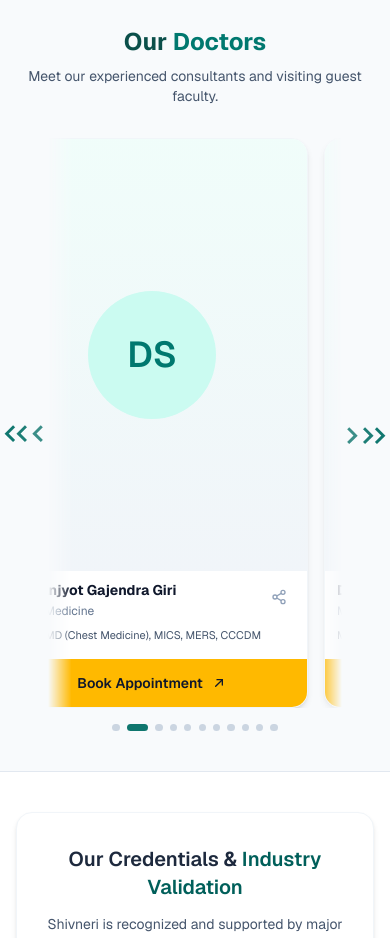
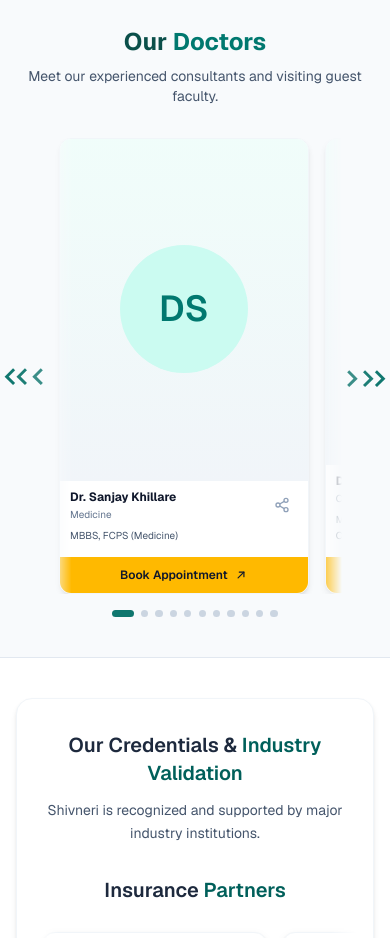
Before and after one commit to rp98nt/shivnerihospital, a Next.js app: page / in a window 390 px wide. Shown: the part 1620-2558 px from the top of the page. Built offline with nearby package versions, Linux system fonts and the light colour scheme; no server answers; the database is empty.

Commit message:
fix: reduce mobile doctor carousel card size by 20%.

```diff
--- a/components/doctor-card.tsx
+++ b/components/doctor-card.tsx
@@ -19,14 +19,32 @@ export function DoctorCard({
   photoUrl,
   layout = "carousel",
 }: DoctorCardProps) {
-  const widthClassName =
-    layout === "carousel"
-      ? "w-[19.5rem] shrink-0 sm:w-[21rem]"
-      : "w-full";
+  const isCarousel = layout === "carousel";
+  const widthClassName = isCarousel
+    ? "w-[15.6rem] shrink-0 sm:w-[21rem]"
+    : "w-full";
+  const shellClassName = isCarousel
+    ? "min-h-[28.5rem] rounded-xl sm:min-h-[35.625rem] sm:rounded-2xl"
+    : "min-h-[35.625rem] rounded-2xl";
+  const contentClassName = isCarousel
+    ? "px-2.5 py-2 sm:px-4 sm:py-3"
+    : "px-3 py-2.5 sm:px-4 sm:py-3";
+  const nameClassName = isCarousel
+    ? "text-xs font-bold leading-snug text-slate-900 sm:text-sm"
+    : "text-sm font-bold leading-snug text-slate-900";
+  const specialtyClassName = isCarousel
+    ? "mt-0.5 text-[10px] text-slate-500 sm:text-xs"
+    : "mt-0.5 text-xs text-slate-500";
+  const qualificationsClassName = isCarousel
+    ? "mt-1.5 mb-1 line-clamp-2 text-[10px] leading-relaxed text-slate-600 sm:mt-2 sm:mb-1.5 sm:text-xs"
+    : "mt-2 mb-1 line-clamp-2 text-[11px] leading-relaxed text-slate-600 sm:mb-1.5 sm:text-xs";
+  const actionClassName = isCarousel
+    ? "flex w-full items-center justify-center gap-1.5 bg-amber-400 py-2.5 text-xs font-semibold text-slate-900 transition hover:bg-amber-300 sm:gap-2 sm:py-3.5 sm:text-sm"
+    : "flex w-full items-center justify-center gap-2 bg-amber-400 py-3.5 text-sm font-semibold text-slate-900 transition hover:bg-amber-300";
 
   return (
     <article
-      className={`flex min-h-[35.625rem] flex-col overflow-hidden rounded-2xl border border-slate-100 bg-white shadow-md transition duration-300 hover:-translate-y-1 hover:shadow-xl ${widthClassName}`}
+      className={`flex flex-col overflow-hidden border border-slate-100 bg-white shadow-md transition duration-300 hover:-translate-y-1 hover:shadow-xl ${shellClassName} ${widthClassName}`}
     >
       <div className="relative min-h-0 flex-1 bg-linear-to-b from-teal-50 to-slate-100">
         {photoUrl ? (
@@ -37,7 +55,7 @@ export function DoctorCard({
             className="object-cover object-[center_22%]"
             sizes={
               layout === "carousel"
-                ? "(max-width: 640px) 80vw, 21rem"
+                ? "(max-width: 640px) 250px, 21rem"
                 : "(max-width: 640px) 100vw, 33vw"
             }
           />
@@ -52,17 +70,23 @@ export function DoctorCard({
           </div>
         )}
         {doctor.isGuest ? (
-          <span className="absolute left-3 top-3 inline-flex items-center gap-1 rounded-full bg-amber-400 px-2 py-0.5 text-[10px] font-bold uppercase tracking-wide text-amber-950 shadow-sm">
-            <StarIcon className="h-3 w-3" />
+          <span
+            className={`absolute inline-flex items-center gap-1 rounded-full bg-amber-400 font-bold uppercase tracking-wide text-amber-950 shadow-sm ${
+              isCarousel
+                ? "left-2 top-2 px-1.5 py-0.5 text-[8px] sm:left-3 sm:top-3 sm:px-2 sm:text-[10px]"
+                : "left-3 top-3 px-2 py-0.5 text-[10px]"
+            }`}
+          >
+            <StarIcon className={isCarousel ? "h-2.5 w-2.5 sm:h-3 sm:w-3" : "h-3 w-3"} />
             Guest
           </span>
         ) : null}
       </div>
 
-      <div className="shrink-0 border-t border-slate-100 px-3 py-2.5 sm:px-4 sm:py-3">
+      <div className={`shrink-0 border-t border-slate-100 ${contentClassName}`}>
         <div className="flex items-start justify-between gap-2">
           <div className="min-w-0">
-            <h3 className="text-sm font-bold leading-snug text-slate-900">
+            <h3 className={nameClassName}>
               <Link
                 href={getDoctorProfilePath(doctor.slug)}
                 target="_blank"
@@ -72,7 +96,7 @@ export function DoctorCard({
                 {doctor.name}
               </Link>
             </h3>
-            <p className="mt-0.5 text-xs text-slate-500">{doctor.specialty}</p>
+            <p className={specialtyClassName}>{doctor.specialty}</p>
           </div>
           <DoctorShareButton
             doctorName={doctor.name}
@@ -80,7 +104,7 @@ export function DoctorCard({
           />
         </div>
 
-        <p className="mt-2 mb-1 line-clamp-2 text-[11px] leading-relaxed text-slate-600 sm:mb-1.5 sm:text-xs">
+        <p className={qualificationsClassName}>
           {doctor.qualifications}
         </p>
       </div>
@@ -98,10 +122,10 @@ export function DoctorCard({
       ) : (
         <Link
           href={getDoctorAppointmentPath(doctor.slug)}
-          className="flex w-full items-center justify-center gap-2 bg-amber-400 py-3.5 text-sm font-semibold text-slate-900 transition hover:bg-amber-300"
+          className={actionClassName}
         >
           Book Appointment
-          <ArrowUpRightIcon className="h-4 w-4" />
+          <ArrowUpRightIcon className={isCarousel ? "h-3.5 w-3.5 sm:h-4 sm:w-4" : "h-4 w-4"} />
         </Link>
       )}
     </article>
```
